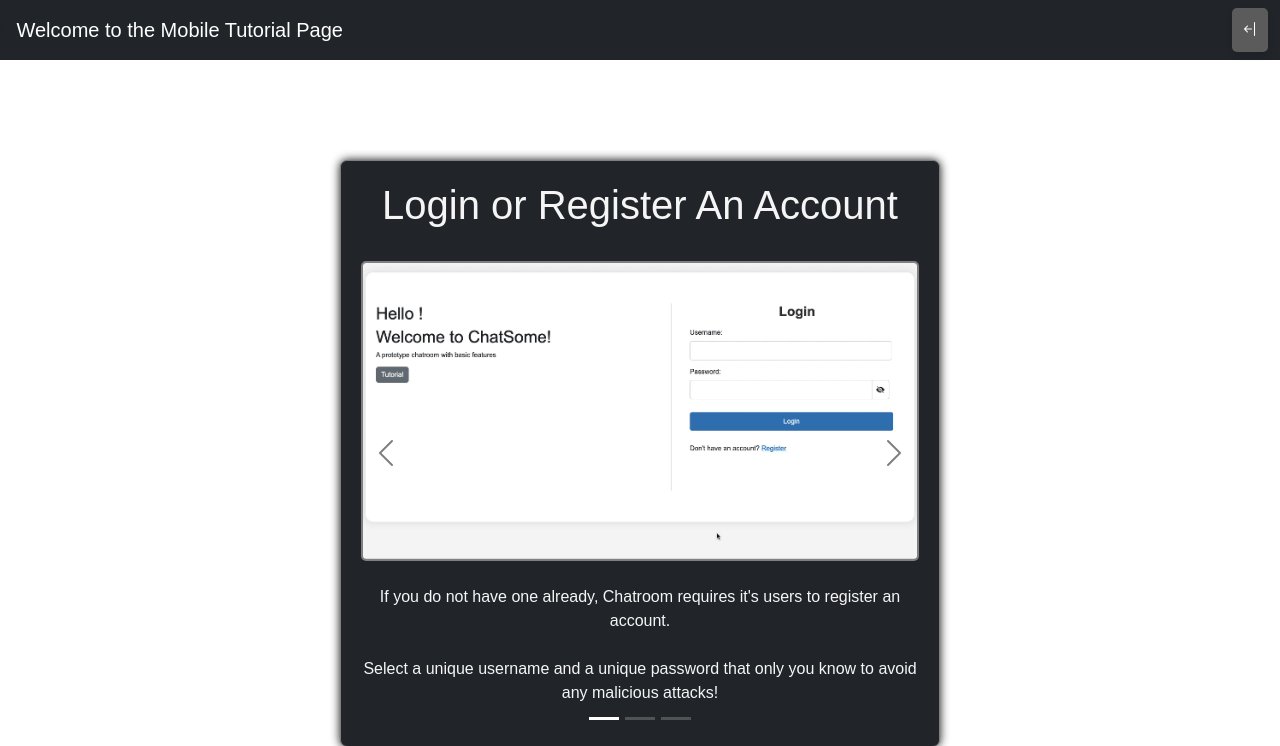
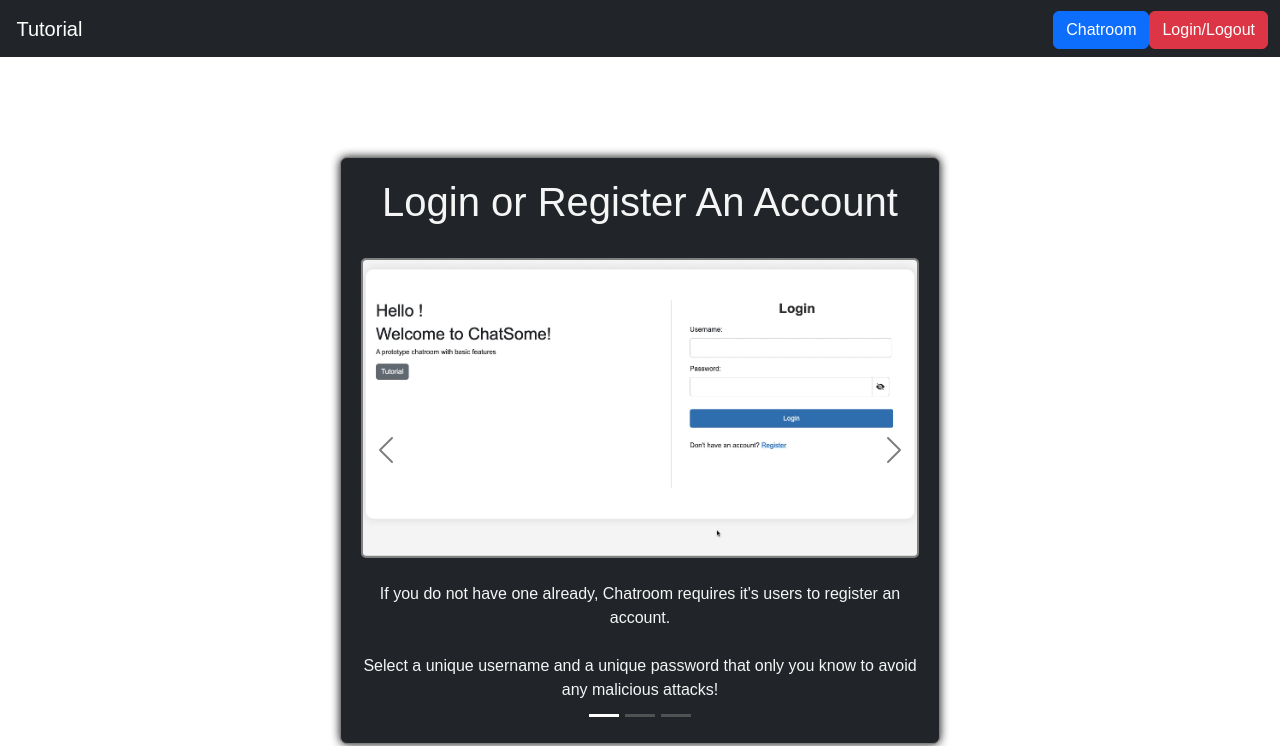
Before and after one commit to CelynChew/CITS3403, a Flask app: page /tutorial-m in a window 1280 px wide. Shown: the top 746 px of the page. Run offline with Flask 3, Linux system fonts and the light colour scheme.

Commit message:
Replaced Back Button with Chatroom and Login / Logout Buttons

```diff
--- a/app/static/css/tutorial-m.css
+++ b/app/static/css/tutorial-m.css
@@ -22,24 +22,6 @@ img {
     border: 2px solid grey;
     border-radius: 5px;
     }
-
-
-.back-button {
-    padding: 10px;
-    background-color: #5b5b5b;
-    color: white;
-    border: none;
-    border-radius: 5px;
-    font-weight: bold;
-    box-shadow: 0 4px 6px rgba(0, 0, 0, 0.1);
-    transition: 0.3s;
-}
-
-.back-button:hover {
-    background-color: #454545;
-    transform: scale(1.05);
-    box-shadow: 0 6px 8px rgba(0, 0, 0, 0.2);
-}
 
 .carousel {
     background-color: rgb(33, 37, 41, 1) ;
--- a/app/static/js/chatroom.js
+++ b/app/static/js/chatroom.js
@@ -408,7 +408,7 @@ function LoggingOut() {
     });
 }
 
-// Function for going to tutotial page
+// Function for going to tutorial page
 function showTutorial() {
     if (window.innerWidth <= 768) {
         window.location.href = "/tutorial-m";
--- a/app/templates/intro.html
+++ b/app/templates/intro.html
@@ -33,7 +33,7 @@
         function showTutorial() {
             // Show the tutorial page with defined route
             window.location.href = "/tutorial";
-        }
+            }
 
         function LoggingOut() {
             // Redirect to login page with defined route
--- a/app/templates/tutorial-m.html
+++ b/app/templates/tutorial-m.html
@@ -15,18 +15,24 @@
 <nav class ="navbar navbar-expand-lg navbar-dark bg-dark">]
     <div class ="container-fluid">
 
-    <p class="navbar-brand" style="color: white; margin: 0;">Welcome to the Mobile Tutorial Page</p>
+    <p class="navbar-brand" style="color: white; margin: 0;">Tutorial</p>
 
 
 
 
     <ul class="navbar-nav ms-auto">
-    <!-- Back button -->
-    <li class="nav-item">
-    <button class="btn back-button" onclick="goBack()"><i class="bi bi-arrow-bar-left"></i></button>
+        <li class="nav-item">
+        <button class = "btn btn-primary" style="margin-top: 3px;" onclick= chatroomRedirect()>Chatroom</button>
+      </li>
 
-
-    </li>
+    <div class="collapse navbar-collapse" id="navbarNav">
+        <ul class="navbar-nav ms-auto">
+            <!-- Logout Button -->
+            <li class="nav-item">
+            <button class="btn btn-danger" style="margin-top: 3px;" onclick="getLogin()">Login/Logout</button>
+            </li>
+    </ul>
+    </div>
     </ul>
     </div>
 
@@ -70,9 +76,17 @@
    </div>
 
    <script>
-        function goBack() {
-            window.history.back();
-        }
+    function getLogin() {
+
+        window.location.href = "/"
+    }
+
+    function chatroomRedirect() {
+
+        window.location.href = '/chatroom'
+
+    }
+
         // Function to check if Tutorial is in Mobile Size
         function isMobile() {
             return window.innerWidth <= 768;
```
Also changed, not shown: app/static/css/tutorial.css (+0 -21 lines), app/templates/tutorial.html (+21 -10 lines).
